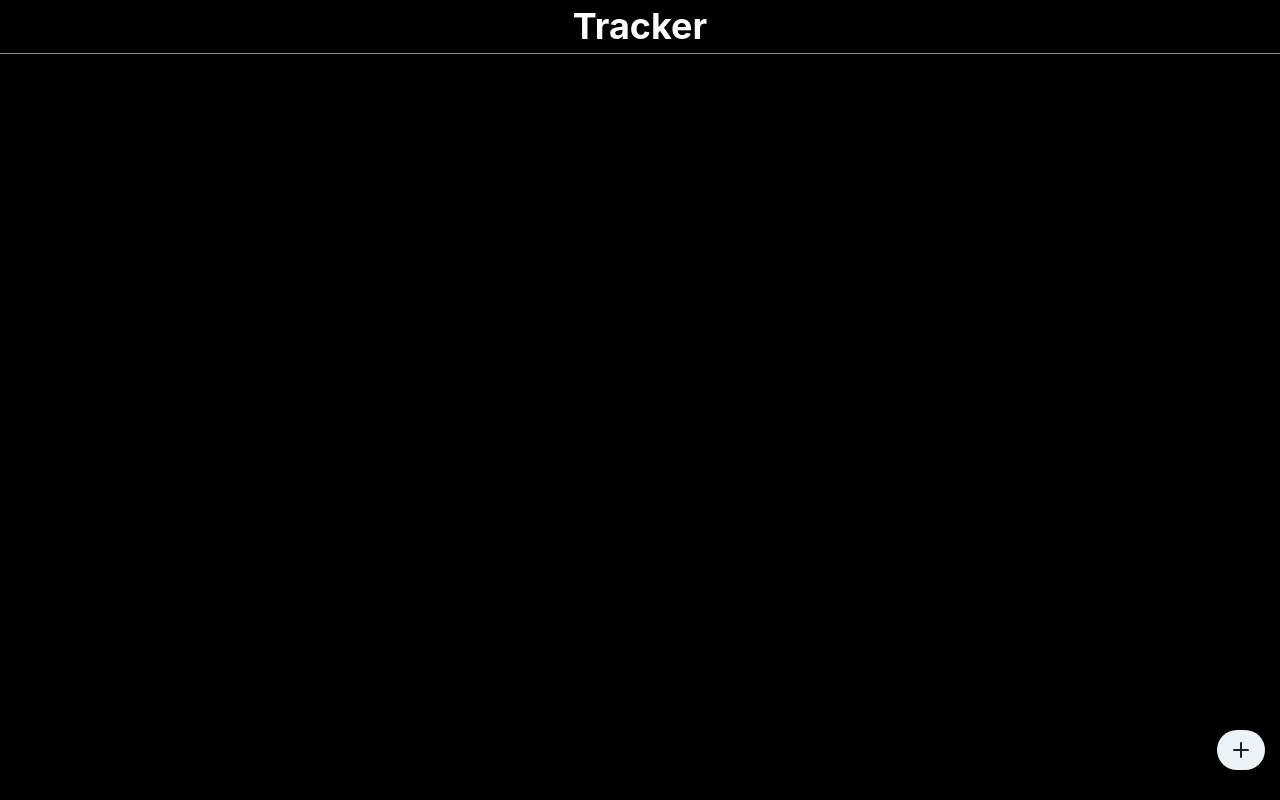
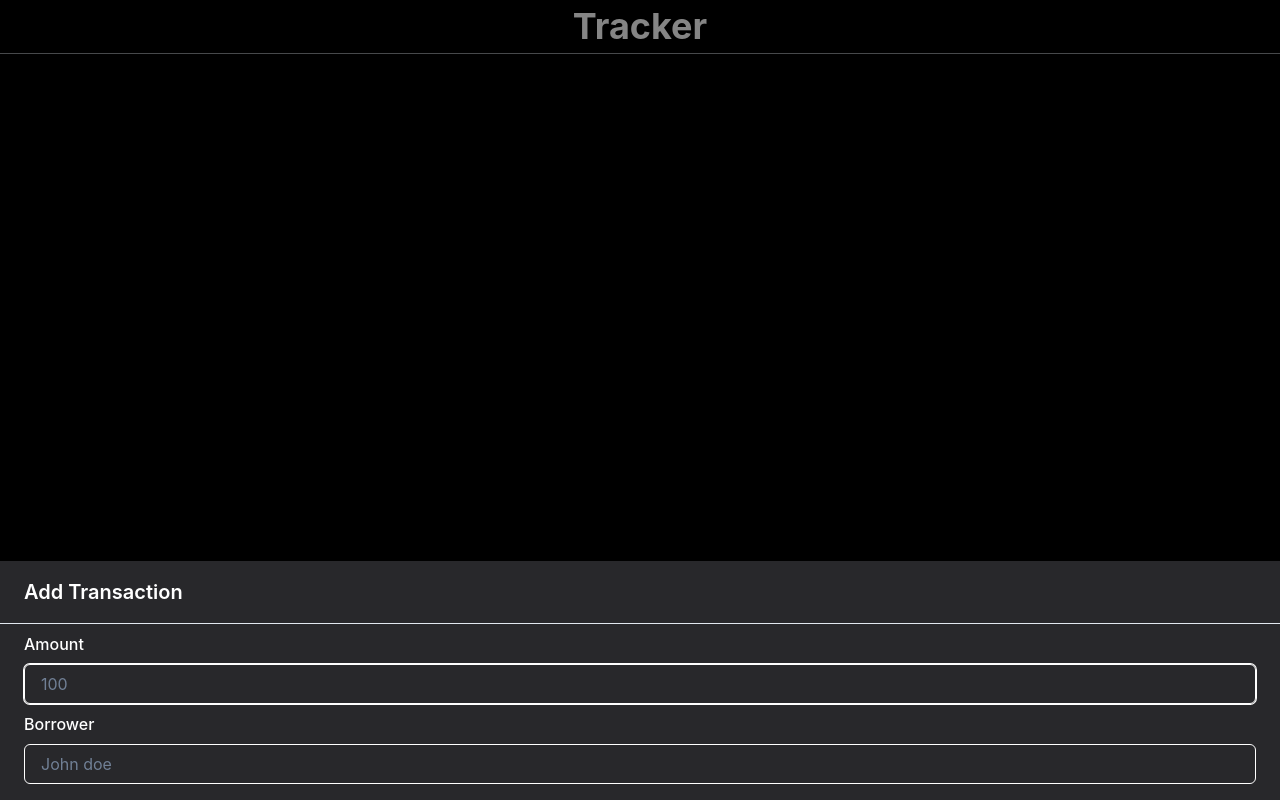
Before and after one commit to JackCompass/tracker, a Next.js app: page / in a window 1280 px wide. Both pictures are taken after a click on the button 1241 px from the left and 750 px from the top of the page. Built offline with nearby package versions, Linux system fonts and the light colour scheme.

Commit message:
add transaction form

```diff
--- /dev/null
+++ b/components/Loan/LendingForm.tsx
@@ -0,0 +1,55 @@
+import {
+	Drawer,
+	DrawerBody,
+	DrawerContent,
+	DrawerHeader,
+	DrawerOverlay,
+	FormControl,
+	FormLabel,
+	Input,
+	Text,
+	useDisclosure,
+} from "@chakra-ui/react";
+import AddTransaction from "../Transaction/AddTransaction";
+
+const LendingForm = () => {
+	const { isOpen, onOpen, onClose } = useDisclosure();
+
+	return (
+		<>
+			<AddTransaction onOpen={onOpen} />
+			<Drawer placement={"bottom"} isOpen={isOpen} onClose={onClose}>
+				<DrawerOverlay />
+				<DrawerContent bg={'#28282B'}>
+					<DrawerHeader borderBottomWidth="1px">
+						<Text color={'white'}>Add Transaction</Text>
+					</DrawerHeader>
+					<DrawerBody>
+						<FormControl mb={'8px'}>
+							<FormLabel color={'white'}>Amount</FormLabel>
+							<Input
+								color={'white'}
+								type={"number"}
+								placeholder={'100'}
+								border={'1px solid white'}
+								_focusVisible={{boxShadow: '0 0 0 1px #ffffff'}}
+							/>
+						</FormControl>
+						<FormControl mb={'8px'}>
+							<FormLabel color={'white'}>Borrower</FormLabel>
+							<Input
+								color={'white'}
+								type={"text"}
+								placeholder={'John doe'}
+								border={'1px solid white'}
+								_focusVisible={{boxShadow: '0 0 0 1px #ffffff'}}
+							/>
+						</FormControl>
+					</DrawerBody>
+				</DrawerContent>
+			</Drawer>
+		</>
+	);
+};
+
+export default LendingForm;
--- a/components/Transaction/AddTransaction.tsx
+++ b/components/Transaction/AddTransaction.tsx
@@ -1,7 +1,7 @@
 import { Button } from "@chakra-ui/react";
 import { AddIcon } from "@chakra-ui/icons"
 
-const AddTransaction = () => {
+const AddTransaction = ({onOpen} : {onOpen: () => void}) => {
 	return (
 		<>
 			<Button
@@ -9,6 +9,7 @@ const AddTransaction = () => {
 				pos={'absolute'}
 				bottom={'30px'}
 				right={'15px'}
+				onClick={onOpen}
 			>
 				<AddIcon />
 			</Button>
--- a/pages/index.tsx
+++ b/pages/index.tsx
@@ -1,7 +1,7 @@
 import { Box } from "@chakra-ui/react";
 import type { NextPage } from "next";
 import Header from "../components/Header/Header";
-import AddTransaction from "../components/Transaction/AddTransaction";
+import LendingForm from "../components/Loan/LendingForm";
 
 const Home: NextPage = () => {
 	return (
@@ -12,7 +12,7 @@ const Home: NextPage = () => {
 				h={'100vh'}
 			>
 				<Header />
-				<AddTransaction />
+				<LendingForm />
 			</Box>
 		</>
 	);
```
